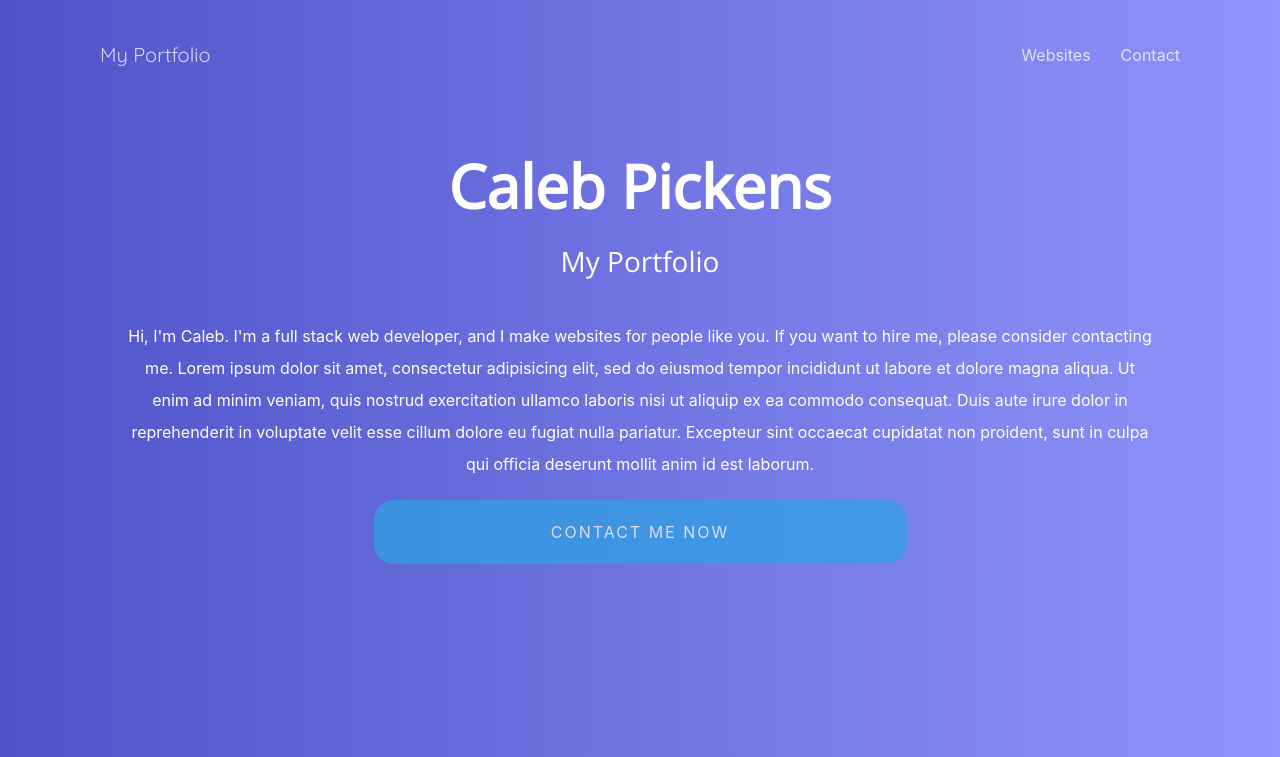
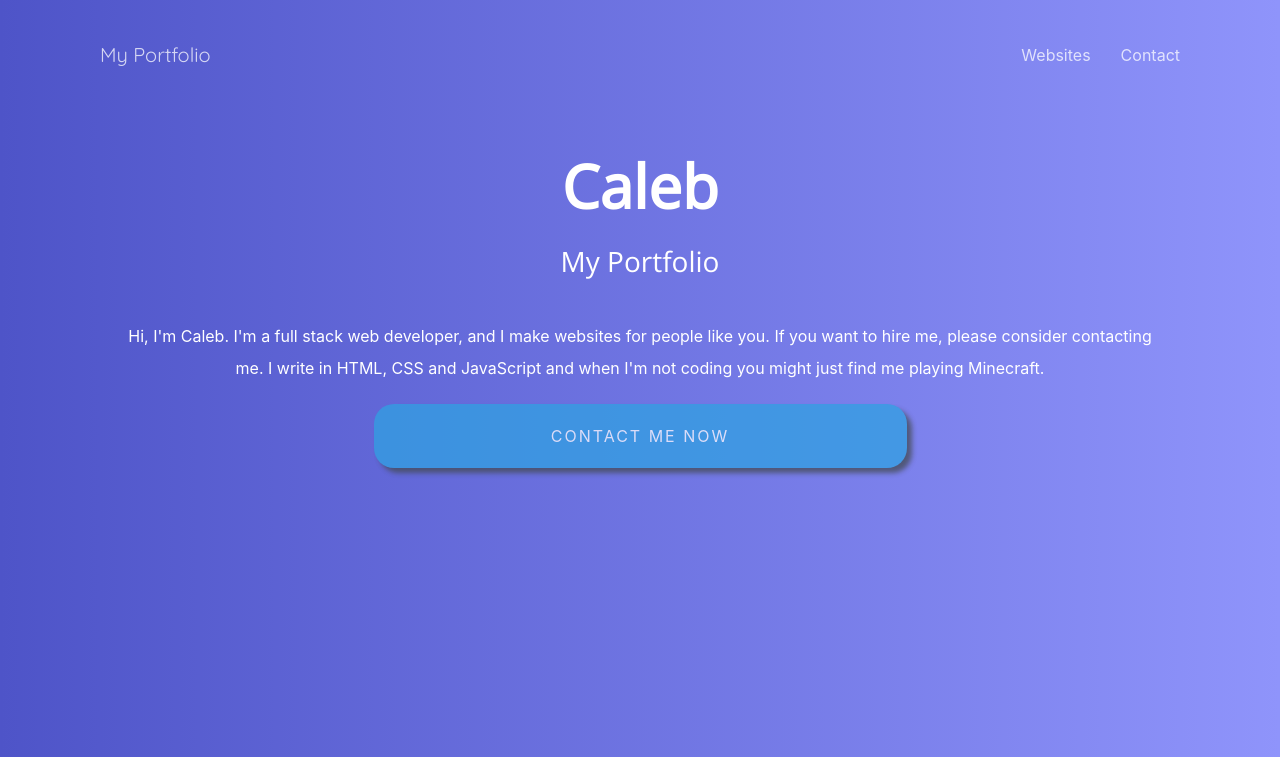
Before and after one commit to LloygGarmadon/myportfolio, a plain HTML site: page index.html in a window 1280 px wide. Shown: the top 757 px of the page. Drawn offline with nearby package versions, Linux system fonts and the light colour scheme.

Commit message:
fix drop shadow and add content

```diff
--- a/Assets/css/style.css
+++ b/Assets/css/style.css
@@ -98,7 +98,7 @@ a.button {
 	padding: 25px 80px;
 	margin: 0 auto;
 	border-radius: 20px;
-	box-shadow: 0 6px efa424;
+	box-shadow: 5px 5px 5px #434b53;
 	width: 50%;
 }
 
--- a/index.html
+++ b/index.html
@@ -23,14 +23,10 @@
 
   	<section class="hero">
     	<div class="hero-content-area">
-      		<h1>Caleb Pickens</h1>
+          <h1>Caleb</h1>
       		<h3>My Portfolio</h3>
-      		<p>Hi, I'm Caleb. I'm a full stack web developer, and I make websites for people like you. If you want to hire me, please consider contacting me. Lorem ipsum dolor sit amet, consectetur adipisicing elit, sed do eiusmod
-      		tempor incididunt ut labore et dolore magna aliqua. Ut enim ad minim veniam,
-      		quis nostrud exercitation ullamco laboris nisi ut aliquip ex ea commodo
-      		consequat. Duis aute irure dolor in reprehenderit in voluptate velit esse
-      		cillum dolore eu fugiat nulla pariatur. Excepteur sint occaecat cupidatat non
-      		proident, sunt in culpa qui officia deserunt mollit anim id est laborum.</p>
+					<p>Hi, I'm Caleb. I'm a full stack web developer, and I make websites for people like you. If you want to hire me, please consider contacting me.
+					I write in HTML, CSS and JavaScript and when I'm not coding you might just find me playing Minecraft.</p>
       		<a href="contact.html" class="button">Contact Me Now</a>
     	</div>
   	</section>
```
